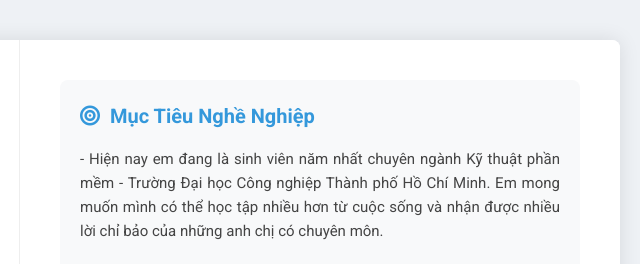
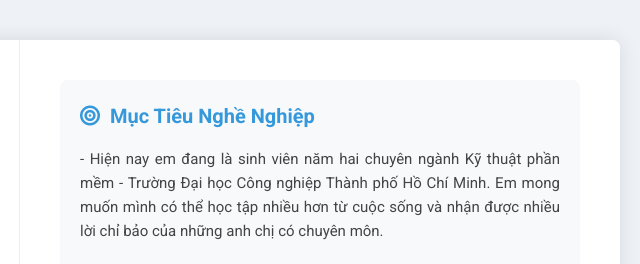
Before and after one commit to khang2112/portfolio, a plain HTML site: page index.html in a window 1280 px wide. Shown: the top 264 px of the page, 470-1110 px from the left. Drawn offline with Linux system fonts and the light colour scheme.

Commit message:
Update index.html

```diff
--- a/index.html
+++ b/index.html
@@ -312,7 +312,7 @@
             <div class="content-box">
                 <h3><i class="fas fa-bullseye"></i> Mục Tiêu Nghề Nghiệp</h3>
                 <div class="content-text">
-                    <p>- Hiện nay em đang là sinh viên năm nhất chuyên ngành Kỹ thuật phần mềm - Trường Đại học Công nghiệp Thành phố Hồ Chí Minh. Em mong muốn mình có thể học tập nhiều hơn từ cuộc sống và nhận được nhiều lời chỉ bảo của những anh chị có chuyên môn.</p>
+                    <p>- Hiện nay em đang là sinh viên năm hai chuyên ngành Kỹ thuật phần mềm - Trường Đại học Công nghiệp Thành phố Hồ Chí Minh. Em mong muốn mình có thể học tập nhiều hơn từ cuộc sống và nhận được nhiều lời chỉ bảo của những anh chị có chuyên môn.</p>
                     <br>
                     <p>- Về thời gian lâu dài em hy vọng mình có thể tìm kiếm được một công việc phù hợp và nâng cao được giá trị bản thân và giúp đỡ cho gia đình, xã hội cũng như chính bản thân của mình.</p>
                 </div>
@@ -433,4 +433,5 @@
         }
     </script>
 </body>
+
 </html>
```
